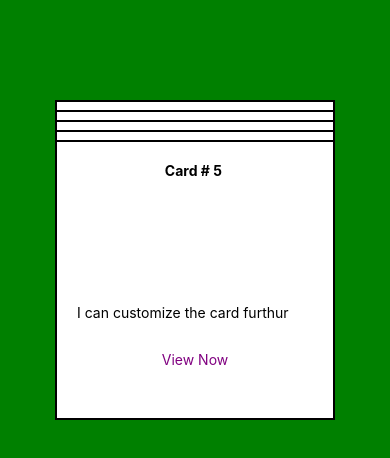
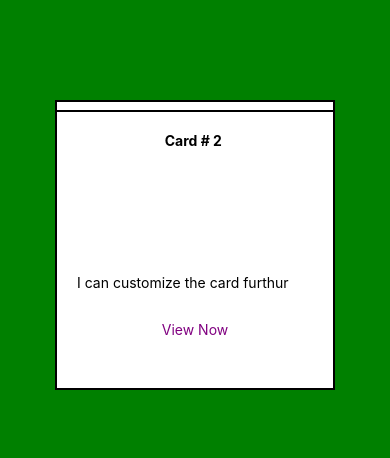
Before and after one commit to shubham-aneja/swipeView, a React Native app: screen / in a window 390 px wide. Shown: the top 458 px of the page. Built offline with nearby package versions, Linux system fonts and the light colour scheme.

Commit message:
only order reverse is left

```diff
--- a/src/components/cards/card.js
+++ b/src/components/cards/card.js
@@ -5,32 +5,26 @@ import {
     Text,
     View,
     PanResponder,
-    Animated
+    Animated,
+    Dimensions
 } from 'react-native';
+
 const CARD_DIMENTION = 280
 
+var { height, width } = Dimensions.get('window');
 
 const CardContent = ({ index }) => {
-    return (<View style={x.contentContainer}>
-        <View style={x.titleContainer}>
-            <Text style={x.title}>Card # {index + 1} </Text>
+    return (<View style={styles.contentContainer}>
+        <View style={styles.titleContainer}>
+            <Text style={styles.title}>Card # {index + 1} </Text>
         </View>
-        <View style={x.footerContainer}>
-            <Text style={x.footerText}>I can customize the card furthur</Text>
-            <Text style={x.footerAction}>View Now</Text>
+        <View style={styles.footerContainer}>
+            <Text style={styles.footerText}>I can customize the card furthur</Text>
+            <Text style={styles.footerAction}>View Now</Text>
         </View>
 
 
     </View>)
-}
-var x = {
-    contentContainer: { flex: 1, padding: 20 },
-    titleContainer: { flex: 1 },
-    title: { textAlign: 'center', color: 'black', fontWeight: 'bold' },
-    footerContainer: {},
-    footerText: { color: 'black', fontSize: 14 },
-    footerAction: { textAlign: 'center', paddingVertical: 30, color: 'purple' },
-
 }
 export default class Card extends Component {
     constructor(props) {
@@ -72,8 +66,8 @@ export default class Card extends Component {
     handleRelease(event, gesture) {
         const x = this._animatedValueX
         const { handleRemoveCard } = this.props;
-        if (x > 200 || x < -200) {
-            // console.warn('Moved more than 100', x)
+        const boundValue = width / 2 - (CARD_DIMENTION / 2);
+        if (x > boundValue || x < -boundValue) {
             Animated.spring(
                 this.state.pan,
                 { toValue: { x: x > 0 ? 1000 : -1000, y: 0 } }
@@ -120,5 +114,12 @@ const styles = StyleSheet.create({
         borderStyle: 'solid',
         borderWidth: 2,
         borderColor: 'black'
-    }
+    },
+    contentContainer: { flex: 1, padding: 20 },
+    titleContainer: { flex: 1 },
+    title: { textAlign: 'center', color: 'black', fontWeight: 'bold' },
+    footerContainer: {},
+    footerText: { color: 'black', fontSize: 14 },
+    footerAction: { textAlign: 'center', paddingVertical: 30, color: 'purple' },
+
 });
--- a/src/components/cards/index.js
+++ b/src/components/cards/index.js
@@ -12,9 +12,24 @@ import { connect } from 'react-redux'
 import Card from './card';
 import { cardInit, cardDestroy, cardRemoved, cardRefreshed } from '../../actions'
 
+const DEFAULT_CARDS = 2
 
-const DEFAULT_CARDS = 5
 let CARD_ID = 0;
+
+const NoCardLeft = ({ onGetMore }) => {
+    return (<View style={styles.contentContainer}>
+        <View style={styles.titleContainer}>
+            <Text style={styles.title}>All Done</Text>
+        </View>
+        <View style={styles.footerContainer}>
+            <Text style={styles.footerText}>There is no more content here</Text>
+            <TouchableOpacity onPress={onGetMore}>
+                <Text style={styles.footerAction}>Get more!</Text>
+            </TouchableOpacity>
+        </View>
+    </View>)
+}
+
 
 class Cards extends Component {
     constructor(props) {
@@ -51,11 +66,7 @@ class Cards extends Component {
         return (
             <View style={styles.container}  >
                 {renderedCards.length > 0 ? renderedCards :
-                    (<View>
-                        <TouchableOpacity onPress={this.resetCards}>
-                            <Text>No card left, click to load more cards </Text>
-                        </TouchableOpacity>
-                    </View>)}
+                    (<NoCardLeft onGetMore={this.resetCards} />)}
             </View>
         )
     }
@@ -86,5 +97,19 @@ const styles = StyleSheet.create({
         backgroundColor: 'green',
         alignItems: 'center',
         paddingTop: 100
-    }
+    },
+    contentContainer: {
+        height: 300,
+        width: 300,
+        padding: 20,
+        borderStyle: 'solid',
+        borderWidth: 2,
+        backgroundColor: 'white'
+    },
+    titleContainer: { flex: 1 },
+    title: { textAlign: 'center', color: 'black', fontWeight: 'bold' },
+    footerContainer: {},
+    footerText: { color: 'black', fontSize: 14 },
+    footerAction: { textAlign: 'center', paddingVertical: 30, color: 'purple' },
+
 })
```
